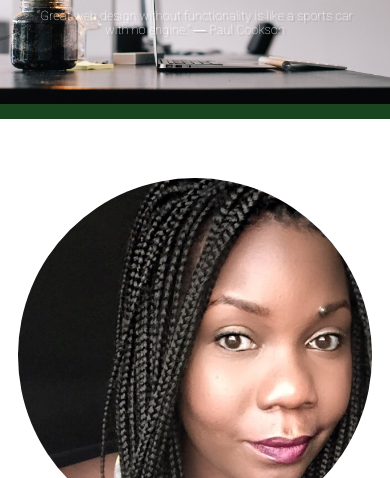
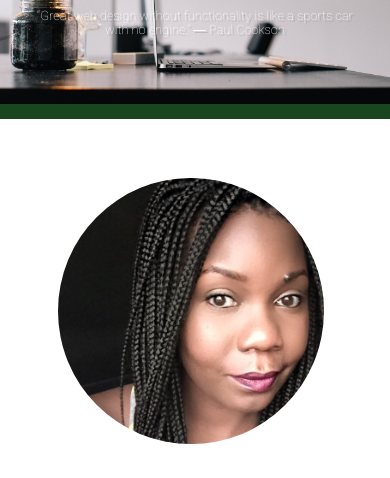
Before and after one commit to KettyDuclos/Web-Development-Portfolio, a website: page app/index.html in a window 390 px wide. Shown: the part 156-634 px from the top of the page. Drawn offline with Linux system fonts and the light colour scheme.

Commit message:
tweeked responsive image

```diff
--- a/app/assets/styles/modules/_ketty-image.css
+++ b/app/assets/styles/modules/_ketty-image.css
@@ -1,8 +1,8 @@
 .ketty-img{
 	border-radius: 50%;
-	max-width: 100%;
+	max-width: 75%;
 	height: auto;
-	margin: 40px 0 10px 0;
+	margin: 40px 0 10px 40px;
 
 	@mixin atSmall{
 		margin: 0 0 10px 0;
--- a/app/temp/styles/styles.css
+++ b/app/temp/styles/styles.css
@@ -1005,9 +1005,9 @@ body{
 
 .ketty-img{
 	border-radius: 50%;
-	max-width: 100%;
+	max-width: 75%;
 	height: auto;
-	margin: 40px 0 10px 0;
+	margin: 40px 0 10px 40px;
 }
 
 @media (min-width: 530px) {
```
Also changed, not shown: docs/index.html (+1 -1 lines), 2 other files.
